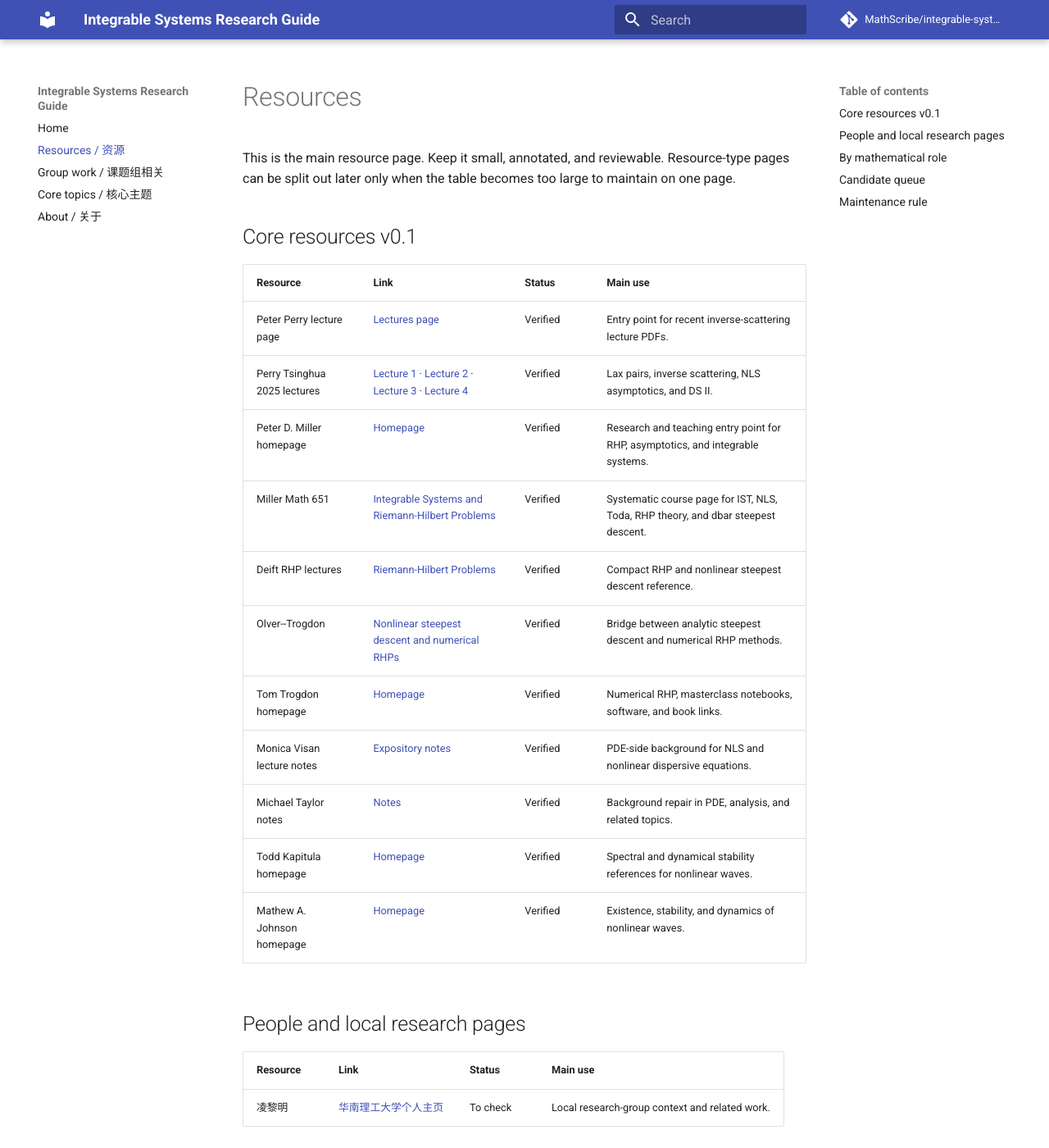
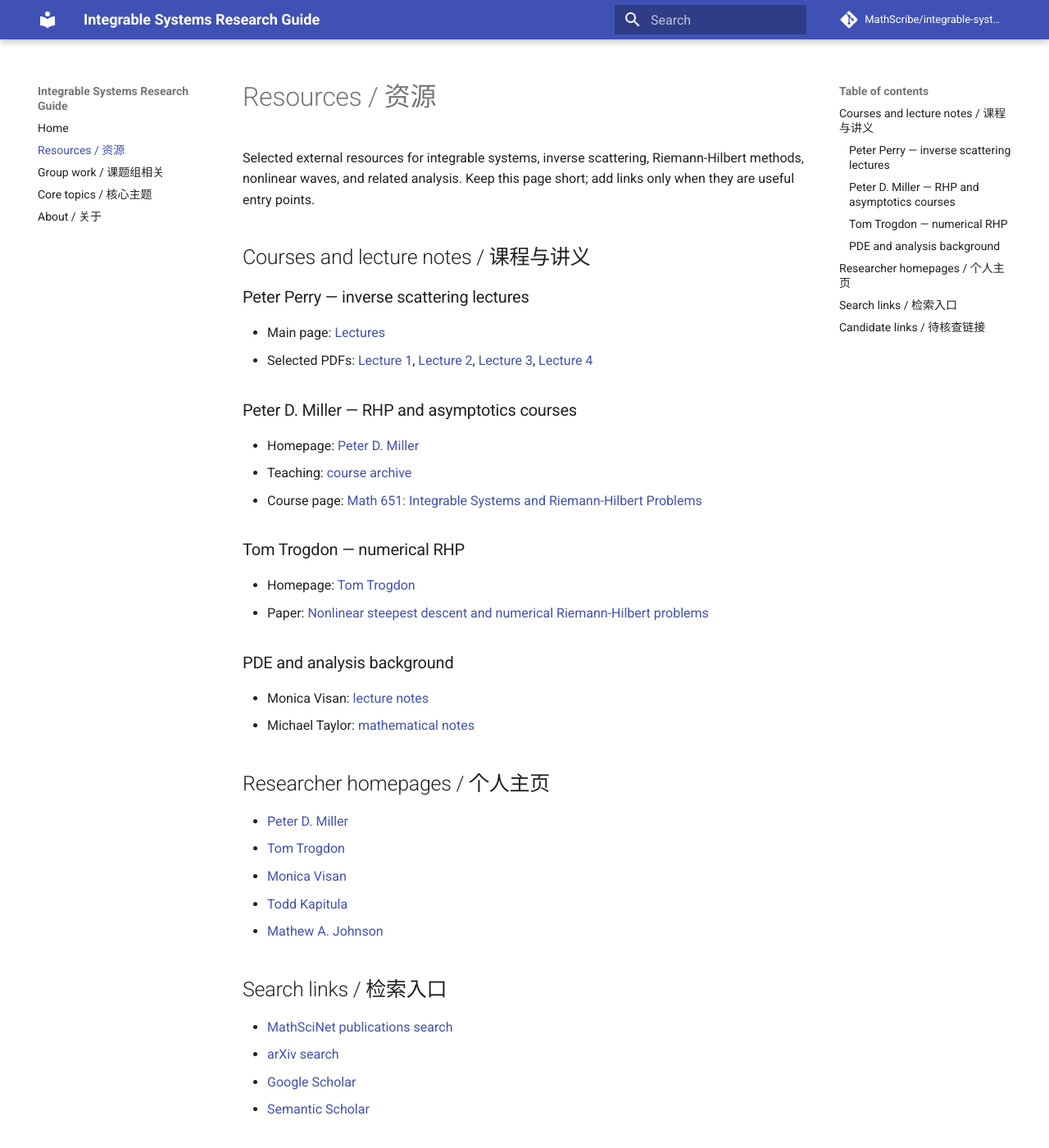
Before and after one commit to MathScribe/integrable-systems-guide, an MkDocs documentation site: the page built from docs/resources.md, in a window 1280 px wide and 1400 px high. Shown: the whole window at 82% size. Built offline with MkDocs 1.6.1 and Material for MkDocs 9.7.7, drawn with Linux system fonts in a browser that asks for light colours; comment, search, counter and statistics services are not loaded; some of the changed text lies outside the part shown.

Commit message:
Rewrite resources as concise link sections

```diff
--- a/docs/resources.md
+++ b/docs/resources.md
@@ -1,46 +1,45 @@
-# Resources
+# Resources / 资源
 
-This is the main resource page. Keep it small, annotated, and reviewable. Resource-type pages can be split out later only when the table becomes too large to maintain on one page.
+Selected external resources for integrable systems, inverse scattering, Riemann-Hilbert methods, nonlinear waves, and related analysis. Keep this page short; add links only when they are useful entry points.
 
-## Core resources v0.1
+## Courses and lecture notes / 课程与讲义
 
-| Resource | Link | Status | Main use |
-|---|---|---|---|
-| Peter Perry lecture page | [Lectures page](https://www.ms.uky.edu/~perry/lectures.htm) | Verified | Entry point for recent inverse-scattering lecture PDFs. |
-| Perry Tsinghua 2025 lectures | [Lecture 1](https://www.ms.uky.edu/~perry/Tsinghua-2025/Tsinghua-Lecture-1.pdf) · [Lecture 2](https://www.ms.uky.edu/~perry/Tsinghua-2025/Tsinghua-Lecture-2.pdf) · [Lecture 3](https://www.ms.uky.edu/~perry/Tsinghua-2025/Tsinghua-Lecture-3.pdf) · [Lecture 4](https://www.ms.uky.edu/~perry/Tsinghua-2025/Tsinghua-Lecture-4.pdf) | Verified | Lax pairs, inverse scattering, NLS asymptotics, and DS II. |
-| Peter D. Miller homepage | [Homepage](https://websites.umich.edu/~millerpd/) | Verified | Research and teaching entry point for RHP, asymptotics, and integrable systems. |
-| Miller Math 651 | [Integrable Systems and Riemann-Hilbert Problems](https://websites.umich.edu/~millerpd/CurrentCourses/651_Winter18.html) | Verified | Systematic course page for IST, NLS, Toda, RHP theory, and dbar steepest descent. |
-| Deift RHP lectures | [Riemann-Hilbert Problems](https://arxiv.org/abs/1903.08304) | Verified | Compact RHP and nonlinear steepest descent reference. |
-| Olver--Trogdon | [Nonlinear steepest descent and numerical RHPs](https://arxiv.org/abs/1205.5604) | Verified | Bridge between analytic steepest descent and numerical RHP methods. |
-| Tom Trogdon homepage | [Homepage](https://faculty.washington.edu/trogdon/) | Verified | Numerical RHP, masterclass notebooks, software, and book links. |
-| Monica Visan lecture notes | [Expository notes](https://www.math.ucla.edu/~visan/lecturenotes.html) | Verified | PDE-side background for NLS and nonlinear dispersive equations. |
-| Michael Taylor notes | [Notes](https://mtaylor.web.unc.edu/notes/) | Verified | Background repair in PDE, analysis, and related topics. |
-| Todd Kapitula homepage | [Homepage](https://sites.calvin.edu/tmk5/index.html) | Verified | Spectral and dynamical stability references for nonlinear waves. |
-| Mathew A. Johnson homepage | [Homepage](https://matjohn.ku.edu/) | Verified | Existence, stability, and dynamics of nonlinear waves. |
+### Peter Perry — inverse scattering lectures
 
-## People and local research pages
+- Main page: [Lectures](https://www.ms.uky.edu/~perry/lectures.htm)
+- Selected PDFs: [Lecture 1](https://www.ms.uky.edu/~perry/Tsinghua-2025/Tsinghua-Lecture-1.pdf), [Lecture 2](https://www.ms.uky.edu/~perry/Tsinghua-2025/Tsinghua-Lecture-2.pdf), [Lecture 3](https://www.ms.uky.edu/~perry/Tsinghua-2025/Tsinghua-Lecture-3.pdf), [Lecture 4](https://www.ms.uky.edu/~perry/Tsinghua-2025/Tsinghua-Lecture-4.pdf)
 
-| Resource | Link | Status | Main use |
-|---|---|---|---|
-| 凌黎明 | [华南理工大学个人主页](https://www2.scut.edu.cn/math/2017/1228/c14582a318350/page.htm) | To check | Local research-group context and related work. |
+### Peter D. Miller — RHP and asymptotics courses
 
-## By mathematical role
+- Homepage: [Peter D. Miller](https://websites.umich.edu/~millerpd/)
+- Teaching: [course archive](https://websites.umich.edu/~millerpd/Teaching.html)
+- Course page: [Math 651: Integrable Systems and Riemann-Hilbert Problems](https://websites.umich.edu/~millerpd/CurrentCourses/651_Winter18.html)
 
-| Role | What belongs here |
-|---|---|
-| Background repair | Functional analysis, Fourier analysis, spectral theory, complex analysis, Riemann surfaces. |
-| IST/RHP training | Lax pairs, scattering data, inverse reconstruction, RHP formulation. |
-| Nonlinear steepest descent | Model RHPs, contour deformation, local parametrices, long-time asymptotics. |
-| Nonlinear waves | Dispersive PDE, soliton stability, modulation, stability and resolution. |
-| Finite-gap methods | Spectral curves, divisors, Abel maps, theta functions, finite-genus solutions. |
-| Numerical/reproducible methods | Numerical RHP, finite-gap computation, notebooks, code, and experiments. |
+### Tom Trogdon — numerical RHP
 
-## Candidate queue
+- Homepage: [Tom Trogdon](https://faculty.washington.edu/trogdon/)
+- Paper: [Nonlinear steepest descent and numerical Riemann-Hilbert problems](https://arxiv.org/abs/1205.5604)
 
-Candidate resources should be kept separate from the core table until they have been checked. A candidate entry should record the source, topic placement, reason for possible inclusion, and review status.
+### PDE and analysis background
 
-Typical candidate sources include researcher homepages, course pages, lecture notes, summer school pages, workshop pages, book companion pages, software repositories, and Zotero-derived reading lists.
+- Monica Visan: [lecture notes](https://www.math.ucla.edu/~visan/lecturenotes.html)
+- Michael Taylor: [mathematical notes](https://mtaylor.web.unc.edu/notes/)
 
-## Maintenance rule
+## Researcher homepages / 个人主页
 
-Promote a resource into the core table only after checking the link, mathematical relevance, expected background, and current usefulness. If a resource is merely famous but not useful for a reader's next step, leave it out or keep it in the candidate queue.
+- [Peter D. Miller](https://websites.umich.edu/~millerpd/)
+- [Tom Trogdon](https://faculty.washington.edu/trogdon/)
+- [Monica Visan](https://www.math.ucla.edu/~visan/)
+- [Todd Kapitula](https://sites.calvin.edu/tmk5/index.html)
+- [Mathew A. Johnson](https://matjohn.ku.edu/)
+
+## Search links / 检索入口
+
+- [MathSciNet publications search](https://mathscinet.ams.org/mathscinet/publications-search)
+- [arXiv search](https://arxiv.org/search/)
+- [Google Scholar](https://scholar.google.com/)
+- [Semantic Scholar](https://www.semanticscholar.org/)
+
+## Candidate links / 待核查链接
+
+Put unreviewed links here only if they are likely to become useful for the guide. Do not promote a candidate link into the sections above until the page, mathematical relevance, and stability have been checked.
```
